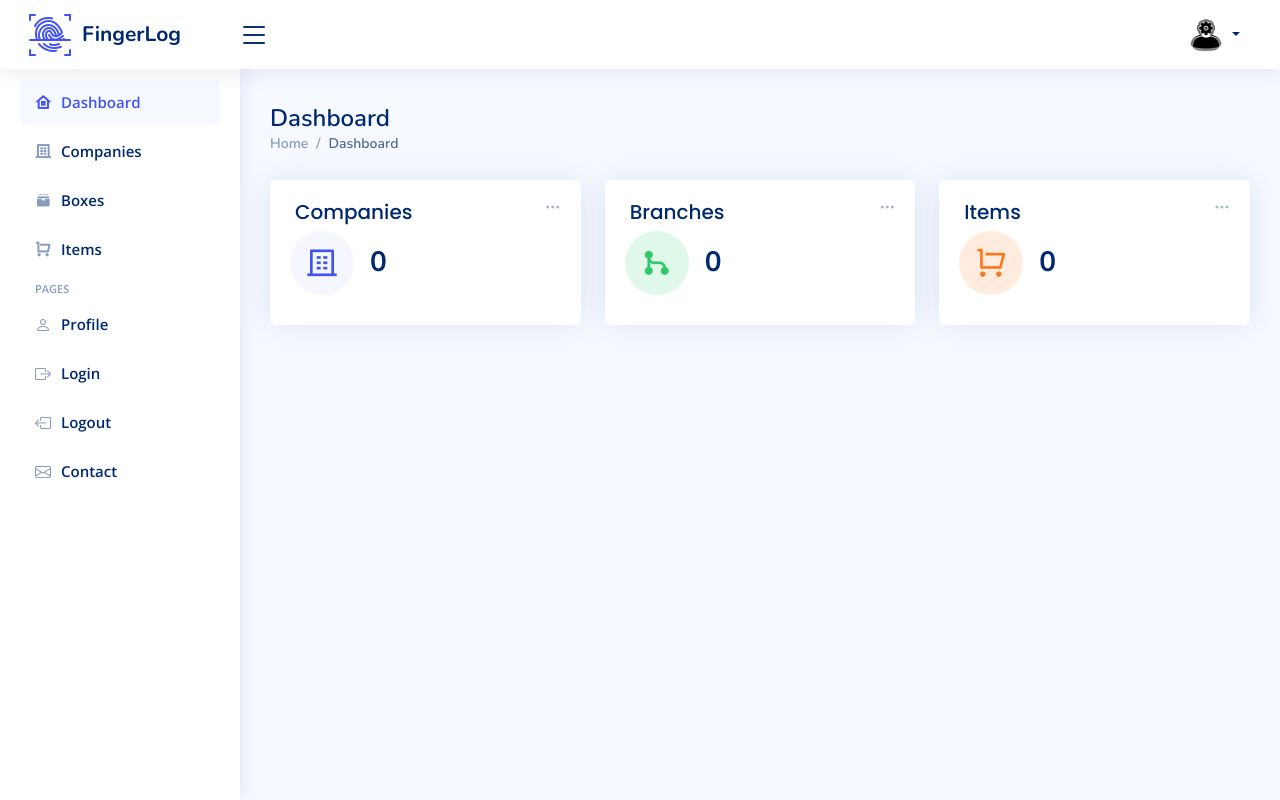
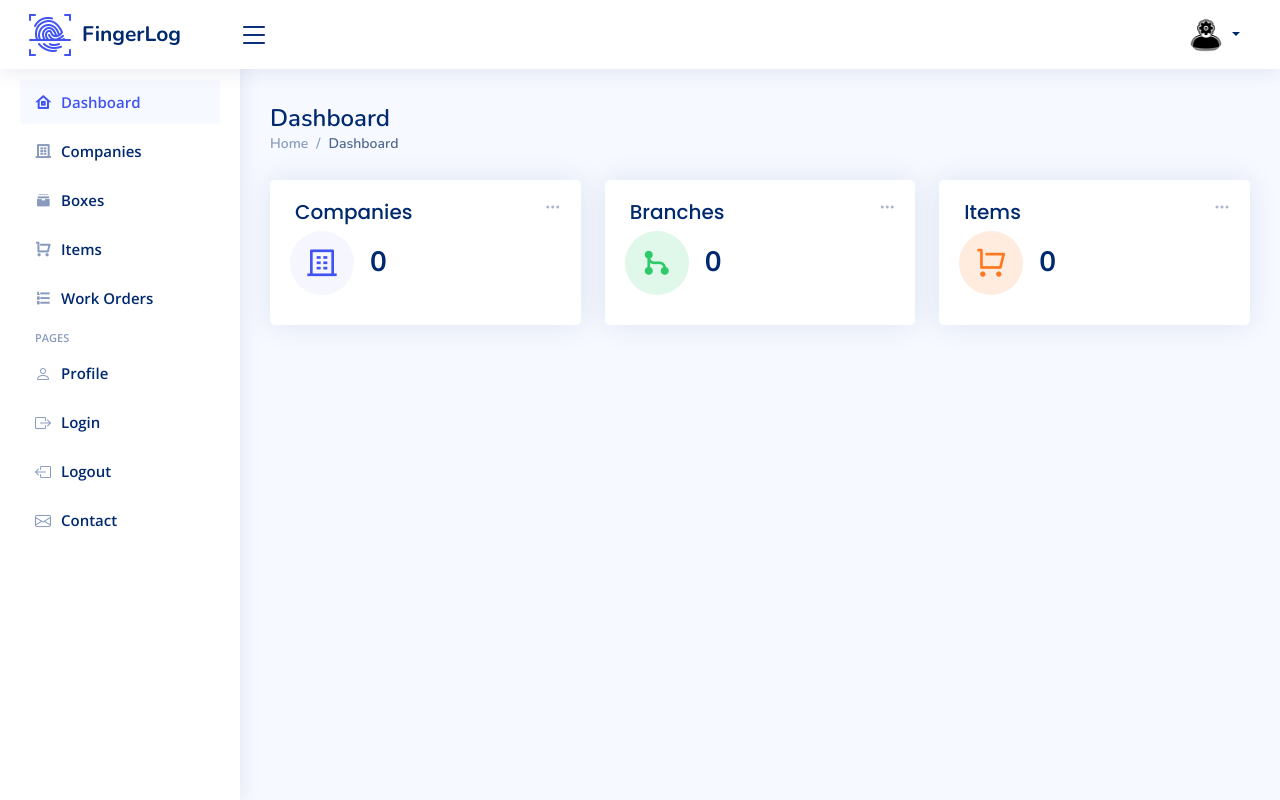
Before and after one commit to kamranzafar4343/NiceAdmin, a PHP site: page / in a window 1280 px wide. Run offline with PHP 8.4, Linux system fonts and the light colour scheme; the visitor is signed in with stand-in values (Sample User, id 1); data that the repository does not hold is empty; some libraries are stand-ins or nearby versions.

Commit message:
Add the workorder of each page

```diff
--- a/Branches.php
+++ b/Branches.php
@@ -428,6 +428,11 @@ if ($result2->num_rows > 0) {
                     <i class="ri-shopping-cart-line"></i><span>Items</span><i class="bi bi-chevron ms-auto"></i>
                 </a>
             </li>
+            <li class="nav-item">
+                <a class="nav-link collapsed" data-bs-target="#tables-nav" data-bs-toggle="" href="order.php">
+                    <i class="ri-list-ordered"></i><span>Work Orders</span><i class="bi bi-chevron ms-auto"></i>
+                </a>
+            </li>
 
             <li class="nav-heading">Pages</li>
 
--- a/box.php
+++ b/box.php
@@ -476,6 +476,11 @@ if (isset($_GET['comp_id'])) {
                     <i class="ri-shopping-cart-line"></i><span>Items</span><i class="bi bi-chevron ms-auto"></i>
                 </a>
             </li>
+            <li class="nav-item">
+                <a class="nav-link collapsed" data-bs-target="#tables-nav" data-bs-toggle="" href="order.php">
+                    <i class="ri-list-ordered"></i><span>Work Orders</span><i class="bi bi-chevron ms-auto"></i>
+                </a>
+            </li>
 
             <li class="nav-heading">Pages</li>
 
--- a/create.php
+++ b/create.php
@@ -414,6 +414,11 @@ if (isset($_POST['submit'])) {
                     <i class="ri-shopping-cart-line"></i><span>Items</span><i class="bi bi-chevron ms-auto"></i>
                 </a>
             </li>
+            <li class="nav-item">
+                <a class="nav-link collapsed" data-bs-target="#tables-nav" data-bs-toggle="" href="order.php">
+                    <i class="ri-list-ordered"></i><span>Work Orders</span><i class="bi bi-chevron ms-auto"></i>
+                </a>
+            </li>
 
             <li class="nav-heading">Pages</li>
 
--- a/createBox.php
+++ b/createBox.php
@@ -370,6 +370,11 @@ if (isset($_POST['checkBarcode']) && $_POST['checkBarcode'] == 'true') {
                     <i class="ri-shopping-cart-line"></i><span>Items</span><i class="bi bi-chevron ms-auto"></i>
                 </a>
             </li>
+            <li class="nav-item">
+                <a class="nav-link collapsed" data-bs-target="#tables-nav" data-bs-toggle="" href="order.php">
+                    <i class="ri-list-ordered"></i><span>Work Orders</span><i class="bi bi-chevron ms-auto"></i>
+                </a>
+            </li>
 
             <li class="nav-heading">Pages</li>
 
--- a/createEmployee.php
+++ b/createEmployee.php
@@ -334,6 +334,11 @@ End Search Bar -->
         <i class="ri-shopping-cart-line"></i><span>Items</span><i class="bi bi-chevron ms-auto"></i>
       </a>
     </li>
+    <li class="nav-item">
+      <a class="nav-link collapsed" data-bs-target="#tables-nav" data-bs-toggle="" href="order.php">
+        <i class="ri-list-ordered"></i><span>Work Orders</span><i class="bi bi-chevron ms-auto"></i>
+      </a>
+    </li>
 
     <li class="nav-heading">Pages</li>
 
--- a/createitem.php
+++ b/createitem.php
@@ -359,6 +359,11 @@ $selected_status = isset($_POST['status']) ? $_POST['status'] : 'default_value';
                     <i class="ri-shopping-cart-line"></i><span>Items</span><i class="bi bi-chevron ms-auto"></i>
                 </a>
             </li>
+            <li class="nav-item">
+                <a class="nav-link collapsed" data-bs-target="#tables-nav" data-bs-toggle="" href="order.php">
+                    <i class="ri-list-ordered"></i><span>Work Orders</span><i class="bi bi-chevron ms-auto"></i>
+                </a>
+            </li>
 
             <li class="nav-heading">Pages</li>
 
--- a/index.php
+++ b/index.php
@@ -12,13 +12,13 @@ include 'db.php';
 
 $email = $_SESSION['email'];
 //get user name and email from register table
- $getAdminData = "SELECT * FROM register WHERE email = '$email'";
- $resultData = mysqli_query($conn, $getAdminData);
- if($resultData ->num_rows > 0){
-  $row2= $resultData->fetch_assoc();
-  $adminName= $row2['name'];
-  $adminEmail=$row2['email'];
- }
+$getAdminData = "SELECT * FROM register WHERE email = '$email'";
+$resultData = mysqli_query($conn, $getAdminData);
+if ($resultData->num_rows > 0) {
+  $row2 = $resultData->fetch_assoc();
+  $adminName = $row2['name'];
+  $adminEmail = $row2['email'];
+}
 
 //get total no of companies for compani card
 $query = "SELECT COUNT(*) AS count FROM compani";
@@ -166,6 +166,11 @@ $itemCount = $rowItem['item_count'];
       <li class="nav-item">
         <a class="nav-link collapsed" data-bs-target="#tables-nav" data-bs-toggle="" href="showItems.php">
           <i class="ri-shopping-cart-line"></i><span>Items</span><i class="bi bi-chevron ms-auto"></i>
+        </a>
+      </li>
+      <li class="nav-item">
+        <a class="nav-link collapsed" data-bs-target="#tables-nav" data-bs-toggle="" href="order.php">
+          <i class="ri-list-ordered"></i><span>Work Orders</span><i class="bi bi-chevron ms-auto"></i>
         </a>
       </li>
       <li class="nav-heading">Pages</li>
--- a/showItems.php
+++ b/showItems.php
@@ -502,6 +502,11 @@ $result = $conn->query($sql);
                     <i class="ri-shopping-cart-line"></i><span>Items</span><i class="bi bi-chevron ms-auto"></i>
                 </a>
             </li>
+            <li class="nav-item">
+                <a class="nav-link collapsed" data-bs-target="#tables-nav" data-bs-toggle="" href="order.php">
+                    <i class="ri-list-ordered"></i><span>Work Orders</span><i class="bi bi-chevron ms-auto"></i>
+                </a>
+            </li>
 
             <li class="nav-heading">Pages</li>
             <li class="nav-item">
```
Also changed, not shown: Companies.php (+6 -3 lines), CompanyInfo.php (+6 -1 lines), createBranch.php (+12 -7 lines), update.php (+12 -7 lines).
